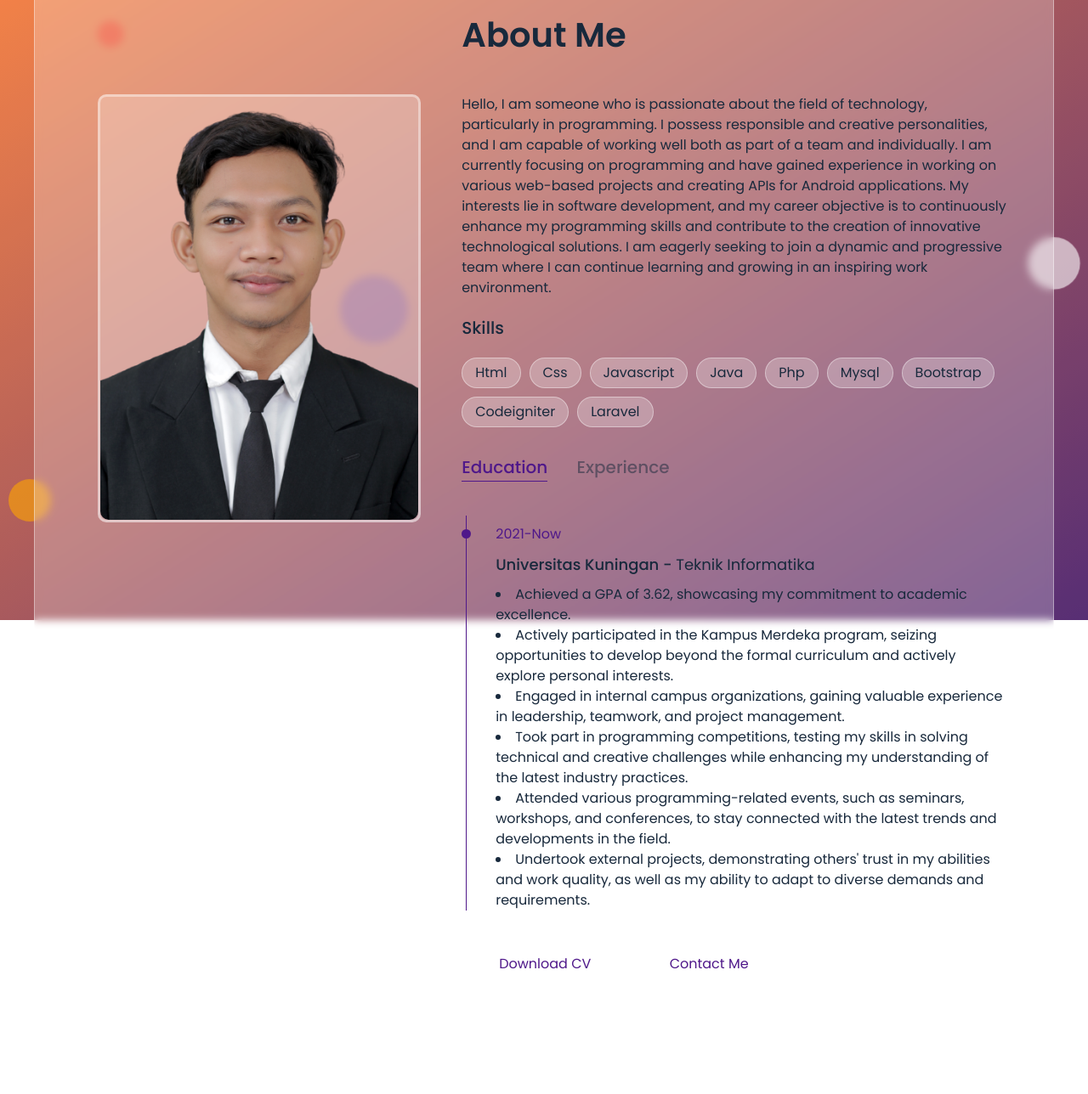
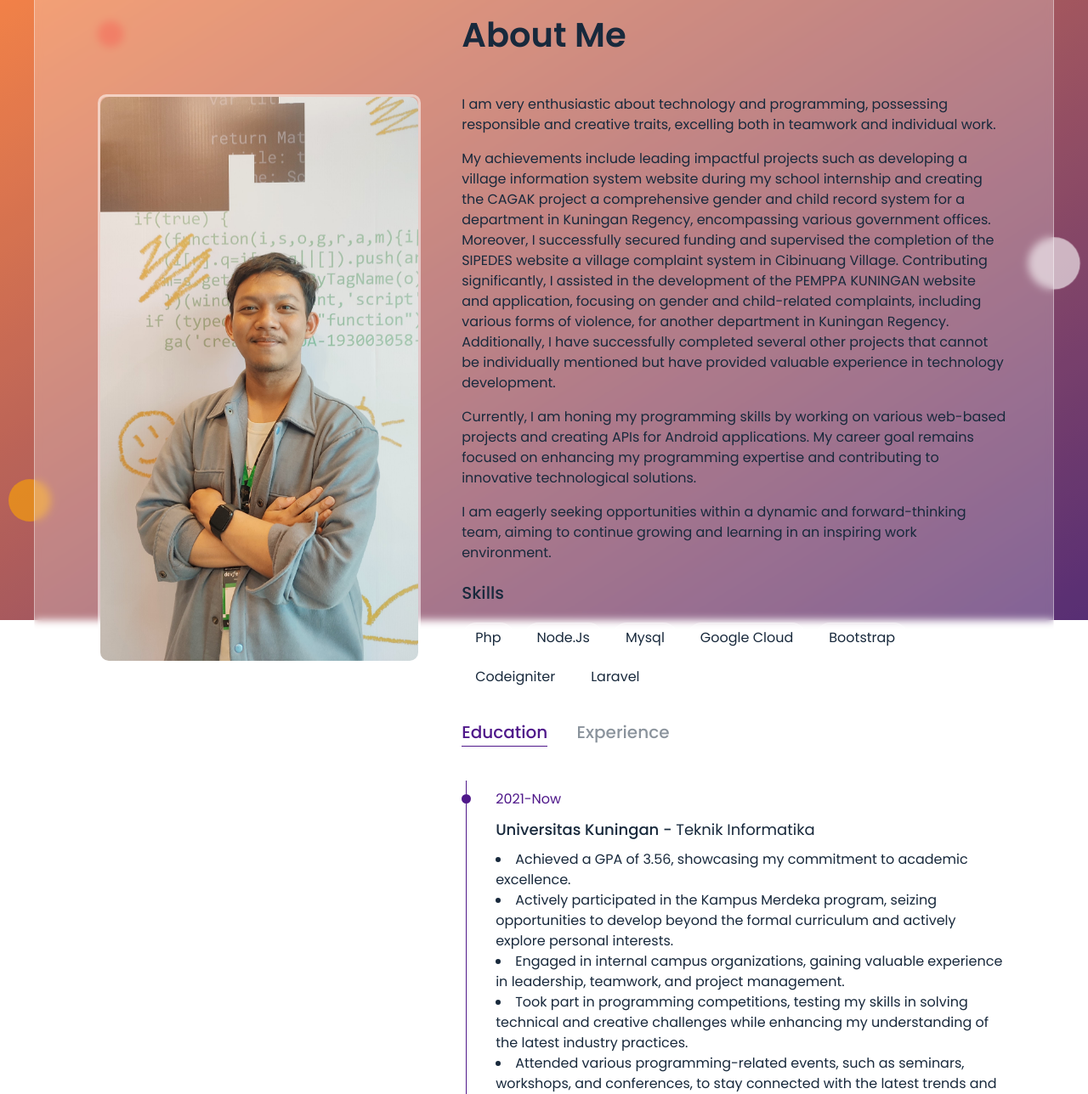
Before and after one commit to AliAbdurohman16/aliabdurohman16.github.io, a PHP site: page / in a window 1280 px wide, after a click on "More About Me". Shown: the part 105-1393 px from the top of the page at 85% size. Before the commit the page ends 1246 px from the top, so only its background shows below. Run offline with PHP 8.4, Linux system fonts and the light colour scheme; some libraries are stand-ins or nearby versions.

Commit message:
update all

```diff
--- a/assets/css/style.css
+++ b/assets/css/style.css
@@ -1075,6 +1075,10 @@
     margin-bottom: 0.5rem;
 }
 
+.mb-3 {
+    margin-bottom: 1rem;
+}
+
 .fw-600 {
     font-weight: 600;
 }
--- a/index.html
+++ b/index.html
@@ -7,7 +7,7 @@
     <meta name="viewport" content="width=device-width, initial-scale=1.0">
     <title>Portfolio Ali Abdurohman</title>
     <link rel="stylesheet" href="https://cdnjs.cloudflare.com/ajax/libs/font-awesome/6.1.0/css/all.min.css">
-    <link rel="stylesheet" href="https://storage.googleapis.com/dicoding-project-404202.appspot.com/assets/css/style.css">
+    <link rel="stylesheet" href="assets/css/style.css">
 </head>
 
 <body>
@@ -65,13 +65,13 @@
                     <div class="home-text">
                         <p>Hello, I'm</p>
                         <h1>Ali Abdurohman</h1>
-                        <h2>Programmer</h2>
+                        <h2>Web Developer & Backend Developer</h2>
                         <a href="#about" class="btn link-item">More About Me</a>
                         <a href="#portfolio" class="btn link-item">Portfolio</a>
                     </div>
                     <div class="home-img">
                         <div class="img-box">
-                            <img src="https://storage.googleapis.com/dicoding-project-404202.appspot.com/assets/img/profile/ali-2.png" alt="profile-img">
+                            <img src="assets/img/profile/ali.jpeg" alt="profile-img">
                         </div>
                     </div>
                 </div>
@@ -90,20 +90,39 @@
                 <div class="row">
                     <div class="about-img">
                         <div class="img-box">
-                            <img src="https://storage.googleapis.com/dicoding-project-404202.appspot.com/assets/img/profile/ali.png" alt="about img">
+                            <img src="assets/img/profile/about.jpeg" alt="about img">
                         </div>
                     </div>
                     <div class="about-text">
-                        <p>Hello, I am someone who is passionate about the field of technology, particularly in programming. I possess responsible and creative personalities, and I am capable of working well both as part of a team and individually. I am currently focusing on programming and have gained experience in working on various web-based projects and creating APIs for Android applications. My interests lie in software development, and my career objective is to continuously enhance my programming skills and contribute to the creation of innovative technological solutions. I am eagerly seeking to join a dynamic and progressive team where I can continue learning and growing in an inspiring work environment.</p>
+                        <p class="mb-3">I am very enthusiastic about technology and programming, possessing responsible and creative traits, excelling both in teamwork and individual work.</p>
+                        <p>
+                            My achievements include leading impactful projects such as developing a village information system website during my school internship
+                            and creating the CAGAK project a comprehensive gender and child record system for a department in Kuningan Regency, encompassing
+                            various government offices.
+                        </p>
+                        <p class="mb-3">
+                            Moreover, I successfully secured funding and supervised the completion of the SIPEDES website a village complaint system in Cibinuang
+                            Village. Contributing significantly, I assisted in the development of the PEMPPA KUNINGAN website and application, focusing on gender
+                            and child-related complaints, including various forms of violence, for another department in Kuningan Regency. Additionally, I have
+                            successfully completed several other projects that cannot be individually mentioned but have provided valuable experience in technology
+                            development.
+                        </p>
+
+                        <p class="mb-3">
+                            Currently, I am honing my programming skills by working on various web-based projects and creating APIs for Android applications. My
+                            career goal remains focused on enhancing my programming expertise and contributing to innovative technological solutions.
+                        </p>
+
+                        <p class="mb-3">
+                            I am eagerly seeking opportunities within a dynamic and forward-thinking team, aiming to continue growing and learning in an inspiring work environment.
+                        </p>
 
                         <h3>Skills</h3>
                         <div class="skills">
-                            <div class="skill-item">Html</div>
-                            <div class="skill-item">Css</div>
-                            <div class="skill-item">Javascript</div>
-                            <div class="skill-item">Java</div>
                             <div class="skill-item">Php</div>
+                            <div class="skill-item">Node.js</div>
                             <div class="skill-item">Mysql</div>
+                            <div class="skill-item">Google Cloud</div>
                             <div class="skill-item">Bootstrap</div>
                             <div class="skill-item">Codeigniter</div>
                             <div class="skill-item">Laravel</div>
@@ -120,7 +139,7 @@
                                 <div class="timeline-item">
                                     <span class="date">2021-Now</span>
                                     <h4>Universitas Kuningan - <span>Teknik Informatika</span></h4>
-                                    <li>Achieved a GPA of 3.62, showcasing my commitment to academic excellence.</li>
+                                    <li>Achieved a GPA of 3.56, showcasing my commitment to academic excellence.</li>
                                     <li>Actively participated in the Kampus Merdeka program, seizing opportunities to develop beyond the formal curriculum and actively explore personal interests.</li>
                                     <li>Engaged in internal campus organizations, gaining valuable experience in leadership, teamwork, and project management.</li>
                                     <li>Took part in programming competitions, testing my skills in solving technical and creative challenges while enhancing my understanding of the latest industry practices.</li>
@@ -135,40 +154,49 @@
                         <div class="tab-content" id="experience">
                             <div class="timeline">
                                 <div class="timeline-item">
-                                    <span class="date">June 2021 - Dec 2022</span>
-                                    <h4>Freelance - <span>Remote/Work From Home</span></h4>
-                                    <li>Offering comprehensive website development services, crafting visually appealing and functional websites tailored to clients' needs.</li>
-                                    <li>Developing innovative Android applications, leveraging my skills in app development to deliver user-friendly and feature-rich mobile solutions.</li>
-                                    <li>Providing ongoing website maintenance services, ensuring optimal performance, security, and seamless user experience.</li>
-                                    <li>Creating robust APIs to support various requirements, such as for IoT (Internet of Things), Android applications, or other platforms.</li>
-                                    <li>Deploying websites onto hosting platforms, ensuring smooth integration and accessibility for users</li>
+                                    <span class="date">Aug 2023 - Jan 2024</span>
+                                    <h4>Cloud Computing - <span>Bangkit Academy led by Google, Tokopedia, Gojek, & Traveloka</span></h4>
+                                    <li>
+                                        Cloud Computing & Programming Learning: Completed specialized courses on Cloud Computing via Coursera, Google Cloud
+                                        Engineer Learning Path, and Dicoding. Gained familiarity with JavaScript and Node.js, bolstering technical adaptability and problemsolving skills.
+                                    </li>
+                                    <li>
+                                        Digital Solutions for Environmental Challenges: Planned and executed a capstone project dedicated to resolving environmental issues
+                                        through innovative digital strategies, aiming for impactful outcomes.
+                                    </li>
+                                    <li>Leadership in System Design: Led a collaborative team in conceptualizing and designing a robust system for the Capstone Project, ensuring seamless teamwork and effective solutions.</li>
+                                    <li>Forward-Thinking Business Model: Developed a visionary business model integral to a project, designed for seamless integration and impactful results.</li>
+                                    <li>UI/UX Design for Mobile Apps: Spearheaded the creation of user-centric interfaces for mobile applications, ensuring smooth functionality and an engaging user experience.</li>
+                                    <li>Cutting-edge RESTful API Development: Created high-performing RESTful APIs using Laravel, catering to both mobile app and machine learning needs, enabling efficient data transfer.</li>
+                                    <li>Google Cloud Platform (GCP) Architecture: Demonstrated expertise in designing scalable and secure architectures on GCP, optimizing performance and security measures.</li>
+                                    <li>Seamless Deployment on GCP: Successfully deployed RESTful APIs on GCP via Cloud Run services, ensuring reliability and scalability.</li>
+                                    <li>Machine Learning Model Implementation: Executed the deployment of advanced Machine Learning models on GCP, enhancing accessibility and utilization for predictive analytics.</li>
                                 </div>
                                 <div class="timeline-item">
-                                    <span class="date">April 2022 - November 2022</span>
-                                    <h4>Program PPK Ormawa - <span>Kampus Merdeka</span></h4>
-                                    <li>Conducting field surveys and FGD (Focus Group Discussions) in rural areas, gaining deep understanding of the needs and aspirations of the local community.</li>
-                                    <li>Analyzing survey results meticulously, identifying patterns, trends, and relevant insights for further development.</li>
-                                    <li>Designing an innovative system for the creation of a Village Submission Website, incorporating essential features and functionalities.</li>
-                                    <li>Implementing the design and developing the website that combines visually appealing aesthetics with user-friendly interfaces.</li>
-                                    <li>Acting as a trainer, providing guidance on the usage of a specially designed application for village devices, ensuring understanding and effective implementation.</li>
-                                    <li>Organizing and coordinating a seminar event for the launch of the developed website, involving stakeholders and the local community to enhance awareness and adoption.</li>
+                                    <span class="date">Mar 2023 - Dec 2023</span>
+                                    <h4>Junior Web Developer - <span>PT Prodigi Solusi Integrasi</span></h4>
+                                    <li>Company Profile Website Creation: Developed a comprehensive company profile website from scratch, ensuring a captivating initial display and user-friendly dashboard.</li>
+                                    <li>Ticketing Website Development: Built a specialized ticketing platform facilitating service bookings, enhancing user experience and operational efficiency.</li>
+                                    <li>Automated Payment Notifications: Implemented automated email notifications for payment bills, streamlining the payment process and enhancing customer engagement.</li>
+                                    <li>PIN and QR Generation: Engineered secure and efficient PIN and QR code generation functionalities to address diverse application needs.</li>
+                                    <li>Integration with ZK Application System: Seamlessly integrated the website with the ZK Application system and its tools, optimizing workflow and system interoperability.</li>
                                 </div>
                                 <div class="timeline-item">
                                     <span class="date">January 2021 - March 2021</span>
-                                    <h4>Internship/Field Work Practice - <span>Ciuyah Village Government</span></h4>
-                                    <li>Developing a comprehensive village information system website from scratch, providing essential services and features for the community.</li>
-                                    <li>Accurately and efficiently inputting data into the village information system website, ensuring the availability of up-to-date and reliable information.</li>
-                                    <li>Conducting regular maintenance and updates on the village information system website, ensuring its smooth operation and optimal performance.</li>
-                                    <li>Deploying the website onto a hosting platform, ensuring its accessibility to users and maximizing its online presence.</li>
-                                    <li>Effectively troubleshooting and resolving website errors, demonstrating my problem-solving abilities and attention to detail.</li>
-                                    <li>Implementing search engine optimization (SEO) strategies to enhance the website's visibility and ranking on popular search engines.</li>
-                                    <li>Successfully improving the website's SEO performance, resulting in increased traffic and improved visibility on Google.</li>
+                                    <h4>Web Developer - <span>PT. Global Edutipa Informatika</span></h4>
+                                    <li>Innovative Platform Development: Spearheaded the development of the PEMPPA KUNINGAN platform to cater to critical needs of the
+                                        Population Control, Family Planning, Women Empowerment, and Child Protection Agency (DPPKBP3A) in Kuningan Regency.</li>
+                                    <li>Technological Solution Innovation: Identified and resolved existing challenges through the creation of a solution-driven and innovative application.</li>
+                                    <li>Collaborative Design Work: Orchestrated and designed the workflow of the application and database structure in tandem with the team, ensuring optimal efficiency and quality</li>
+                                    <li>User-Centric Design: Transformed conceptual ideas into interactive visual designs using platforms like Figma, ensuring maximum user engagement for the mobile application.</li>
+                                    <li>Framework Development: Crafted a robust application framework catering to administrative and operational needs, simplifying usage for both administrators and operators.</li>
+                                    <li>Integrated Website Development: Constructed an intuitive website from inception to implementation, starting from the login interface and extending to specialized features for administrators and operators.</li>
                                 </div>
                             </div>
                         </div>
                         <!-- Experience End -->
 
-                        <a href="https://storage.googleapis.com/dicoding-project-404202.appspot.com/assets/img/cv/Ali_Abdurohman-resume.pdf" target="_blank" class="btn">Download CV</a>
+                        <a href="assets/img/cv/Ali_Abdurohman-resume.pdf" target="_blank" class="btn">Download CV</a>
                         <a href="#contact" class="btn link-item">Contact Me</a>
 
                     </div>
@@ -189,28 +217,7 @@
                     <!-- Portfolio Item Start -->
                     <div class="portfolio-item">
                         <div class="portfolio-item-thumbnail">
-                            <img src="https://storage.googleapis.com/dicoding-project-404202.appspot.com/assets/img/portfolio/sikuku.png" alt="portfolio item thumbnail">
-                        </div>
-                        <h3 class="portfolio-item-title">Sistem Kuliner Kuningan (SIKUKU)</h3>
-                        <button type="button" class="btn view-project-btn">View Project</button>
-                        <div class="portfolio-item-details">
-                            <div class="description">
-                                <p>The Kuningan Culinary System (SIKUKU) is a culinary information system in Kuningan Regency. The goal is to make it easier for people to find culinary information in Kuningan Regency to have culinary there.</p>
-                            </div>
-                            <div class="general-info">
-                                <ul>
-                                    <li>Created - <span>3 Oct 2022</span></li>
-                                    <li>Technologies used - <span>Html, Css, Javascript, JQuery Ajax, Bootstrap, Laravel 9, mysql</span></li>
-                                    <li>Role - <span>Backend</span></li>
-                                    <li>View Online - <span><a href="http://sikuku.justnear.my.id/" target="_blank">sikuku.justnear.my.id</a></span></li>
-                                </ul>
-                            </div>
-                        </div>
-                    </div>
-
-                    <div class="portfolio-item">
-                        <div class="portfolio-item-thumbnail">
-                            <img src="https://storage.googleapis.com/dicoding-project-404202.appspot.com/assets/img/portfolio/sipedes.png" alt="portfolio item thumbnail">
+                            <img src="assets/img/portfolio/sipedes.png" alt="portfolio item thumbnail">
                         </div>
                         <h3 class="portfolio-item-title">Sistem Pengajuan Desa (SIPEDES)</h3>
                         <button type="button" class="btn view-project-btn">View Project</button>
@@ -238,7 +245,6 @@
                             </div>
                             <div class="general-info">
                                 <ul>
-                                    <li>Created - <span>9 Aug 2022</span></li>
                                     <li>Technologies used - <span>Html, Css, Javascript, JQuery Ajax, Bootstrap, Codeigniter 4, mysql</span></li>
                                     <li>Role - <span>Backend</span></li>
                                     <li>View Online - <span><a href="https://sipedescibinuang.id/" target="_blank">sipedescibinuang.id</a></span></li>
@@ -249,7 +255,7 @@
 
                     <div class="portfolio-item">
                         <div class="portfolio-item-thumbnail">
-                            <img src="https://storage.googleapis.com/dicoding-project-404202.appspot.com/assets/img/portfolio/cagak.png" alt="portfolio item thumbnail">
+                            <img src="assets/img/portfolio/cagak.png" alt="portfolio item thumbnail">
                         </div>
                         <h3 class="portfolio-item-title">Catatan Gender dan Anak (Cagak)</h3>
                         <button type="button" class="btn view-project-btn">View Project</button>
@@ -276,7 +282,6 @@
                             </div>
                             <div class="general-info">
                                 <ul>
-                                    <li>Created - <span>10 Jun 2022</span></li>
                                     <li>Technologies used - <span>Html, Css, Javascript, JQuery Ajax, Bootstrap, Laravel, mysql</span></li>
                                     <li>Role - <span>Backend</span></li>
                                     <li>View Online - <span><a href="https://cagak.kuningankab.go.id/" target="_blank">cagak.kuningankab.go.id</a></span></li>
@@ -287,7 +292,7 @@
 
                     <div class="portfolio-item">
                         <div class="portfolio-item-thumbnail">
-                            <img src="https://storage.googleapis.com/dicoding-project-404202.appspot.com/assets/img/portfolio/pemdes-ciuyah.png" alt="portfolio item thumbnail">
+                            <img src="assets/img/portfolio/pemdes-ciuyah.png" alt="portfolio item thumbnail">
                         </div>
                         <h3 class="portfolio-item-title">Sistem Informasi Pemerintahan Desa Ciuyah</h3>
                         <button type="button" class="btn view-project-btn">View Project</button>
@@ -315,7 +320,6 @@
                             </div>
                             <div class="general-info">
                                 <ul>
-                                    <li>Created - <span>5 Apr 2021</span></li>
                                     <li>Technologies used - <span>Html, Css, Javascript, Bootstrap, Codeigniter 3, mysql</span></li>
                                     <li>Role - <span>Fullstack</span></li>
                                     <li>View Online - <span><a href="https://www.pemdesciuyah.com/" target="_blank">www.pemdesciuyah.com</a></span></li>
@@ -404,7 +408,7 @@
     </div>
     <!-- Portfolio Item Details Popup End -->
 
-    <script src="https://storage.googleapis.com/dicoding-project-404202.appspot.com/assets/js/index.js"></script>
+    <script src="assets/js/index.js"></script>
 </body>
 
 </html>
```
Also changed, not shown: assets/img/portfolio/sikuku.png (deleted), assets/img/profile/about.jpeg (added), assets/img/profile/ali-2.png (deleted), assets/img/profile/ali.jpeg (added), assets/img/profile/ali.png (deleted), 1 other file.
